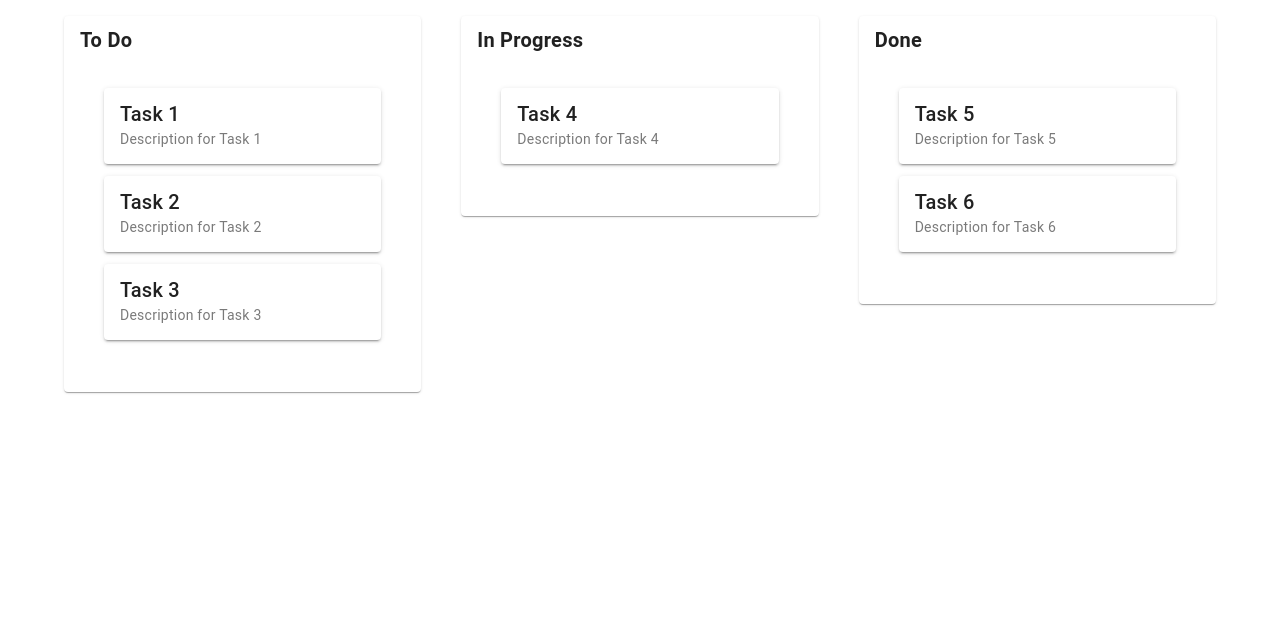
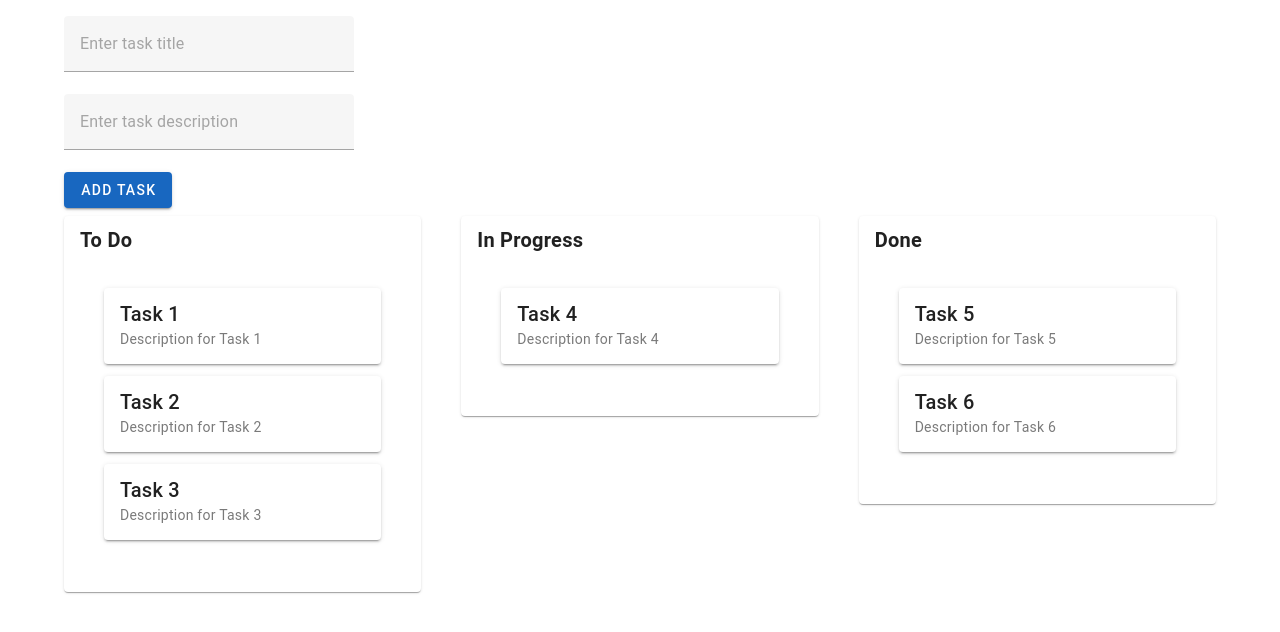
Before and after one commit to lassethomsen1/vuetify-kanban-board, a Vue app: page / in a window 1280 px wide. Shown: the top 632 px of the page. Built offline with nearby package versions, Linux system fonts and the light colour scheme.

Commit message:
added addTask function that adds the task to the first column

```diff
--- a/src/components/KanbanBoard.vue
+++ b/src/components/KanbanBoard.vue
@@ -1,6 +1,7 @@
 <script setup lang="ts">
 import {ref} from 'vue';
 import TaskColumn from './TaskColumn.vue';
+import AddTask from "@/components/AddTask.vue";
 
 interface Task {
   id: number;
@@ -91,9 +92,13 @@ const handleDrop = (event: DragEvent, columnId: number) => {
     handleDragEnd();
   }
 };
+const addTask = (task: Task) => {
+  columns.value[0].tasks.push(task);
+}
 </script>
 <template>
   <v-container>
+    <AddTask @submit-task="addTask"/>
     <v-row>
       <TaskColumn
         v-for="column in columns"
```
